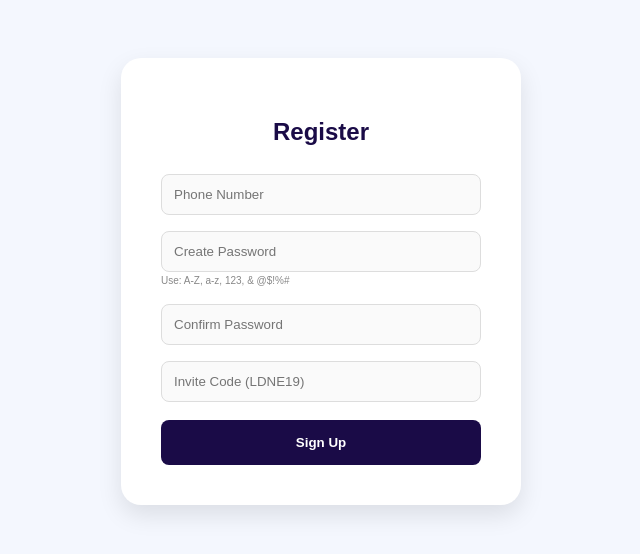
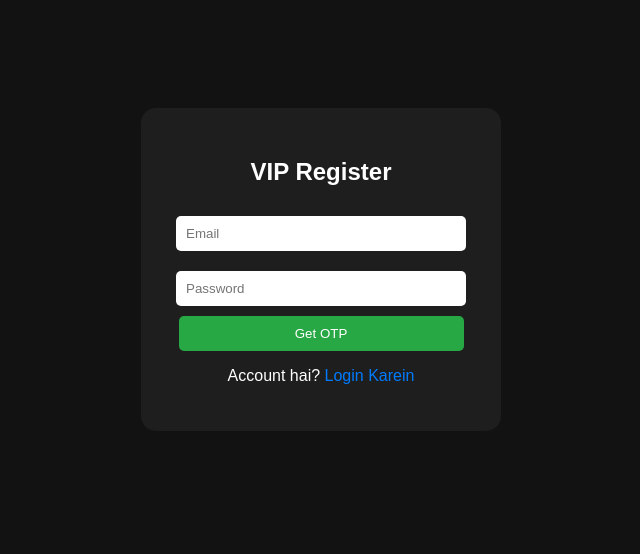
Before and after one commit to raoyugalyadav4554-ship-it/my-vip-login, a Flask app: page /signup_page in a window 1280 px wide. Shown: the top 554 px of the page, without its empty margins (319-959 px from the left). Run offline with Flask 3, Linux system fonts and the light colour scheme.

Commit message:
Revamp signup page for VIP registration

```diff
--- a/templates/signup.html
+++ b/templates/signup.html
@@ -1,27 +1,24 @@
 <!DOCTYPE html>
 <html>
 <head>
-    <title>Create Account</title>
+    <title>VIP Register</title>
     <style>
-        body { font-family: sans-serif; background: #f4f7fe; text-align: center; padding-top: 50px; }
-        .box { background: white; display: inline-block; padding: 40px; border-radius: 20px; box-shadow: 0 10px 25px rgba(0,0,0,0.1); width: 320px; }
-        h2 { color: #1a0b47; margin-bottom: 20px; }
-        input { width: 100%; padding: 12px; margin: 8px 0; border: 1px solid #ddd; border-radius: 8px; box-sizing: border-box; background: #fafafa; }
-        button { width: 100%; padding: 15px; background: #1a0b47; color: white; border: none; border-radius: 8px; font-weight: bold; cursor: pointer; margin-top: 10px; }
-        .hint { font-size: 10px; color: #888; text-align: left; margin-top: -5px; margin-bottom: 10px; }
+        body { font-family: sans-serif; background: #121212; color: white; text-align: center; padding-top: 100px; }
+        .box { background: #1e1e1e; padding: 30px; border-radius: 15px; display: inline-block; width: 300px; }
+        input { width: 90%; padding: 10px; margin: 10px 0; border-radius: 5px; border: none; }
+        button { width: 95%; padding: 10px; background: #28a745; color: white; border: none; border-radius: 5px; cursor: pointer; }
+        a { color: #007bff; text-decoration: none; }
     </style>
 </head>
 <body>
     <div class="box">
-        <h2>Register</h2>
-        <form action="/signup" method="post">
-            <input type="text" name="phone" placeholder="Phone Number" required maxlength="10">
-            <input type="password" name="password" placeholder="Create Password" required>
-            <div class="hint">Use: A-Z, a-z, 123, & @$!%#</div>
-            <input type="password" name="confirm_password" placeholder="Confirm Password" required>
-            <input type="text" name="invite_code" placeholder="Invite Code (LDNE19)" required>
-            <button type="submit">Sign Up</button>
+        <h2>VIP Register</h2>
+        <form action="/signup_request" method="POST">
+            <input type="email" name="email" placeholder="Email" required>
+            <input type="password" name="password" placeholder="Password" required>
+            <button type="submit">Get OTP</button>
         </form>
+        <p>Account hai? <a href="/">Login Karein</a></p>
     </div>
 </body>
 </html>
```
